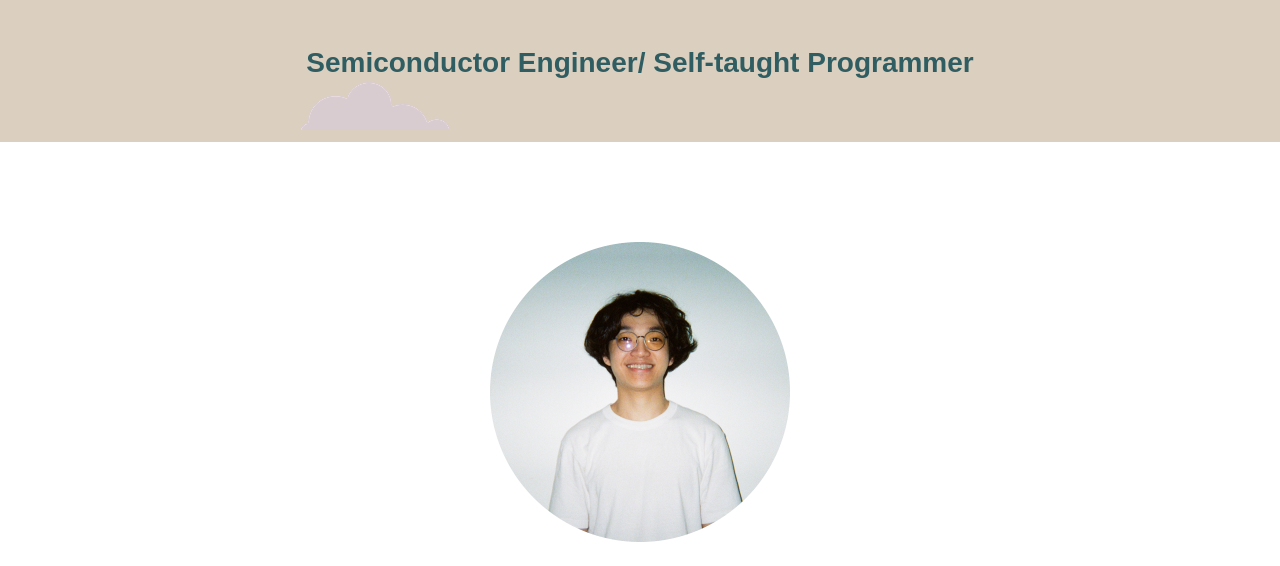
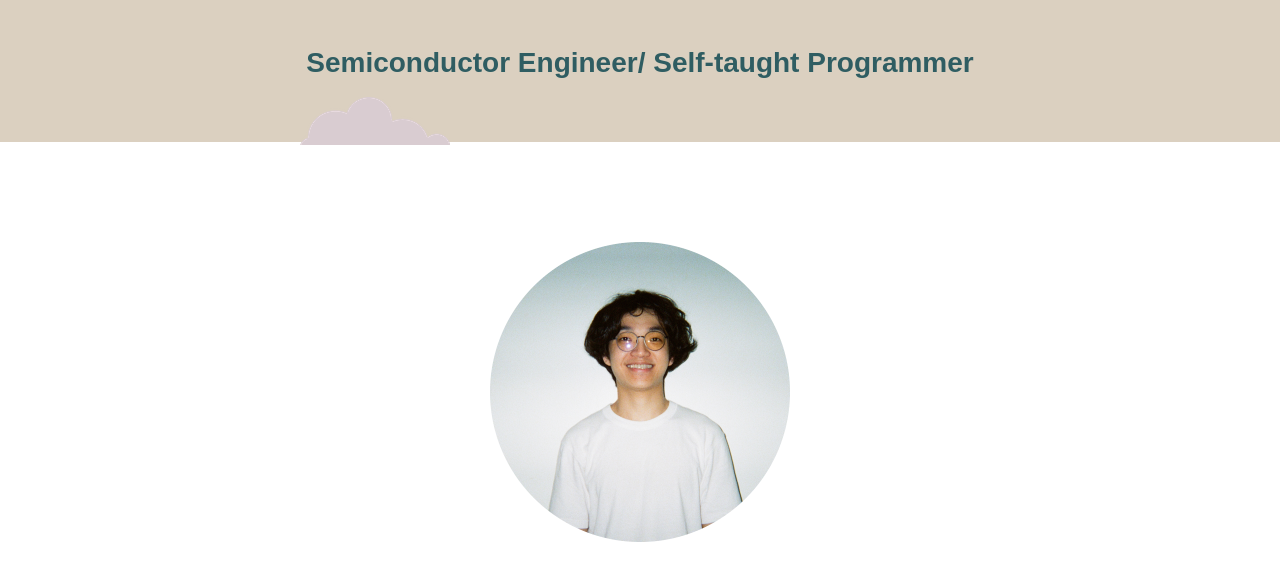
Before and after one commit to chunyii-liu/mySite, a plain HTML site: page index.html in a window 1280 px wide. Shown: the part 193-759 px from the top of the page. Drawn offline with Linux system fonts and the light colour scheme; a web font is replaced by a local one.

Commit message:
Move bottom cloud lower

```diff
--- a/css/styles.css
+++ b/css/styles.css
@@ -69,7 +69,7 @@ p {
 .bottom-cloud {
   position: absolute;
   left: 300px;
-  top: 275px;
+  top: 290px;
 }
 
 .middle-container {
```
